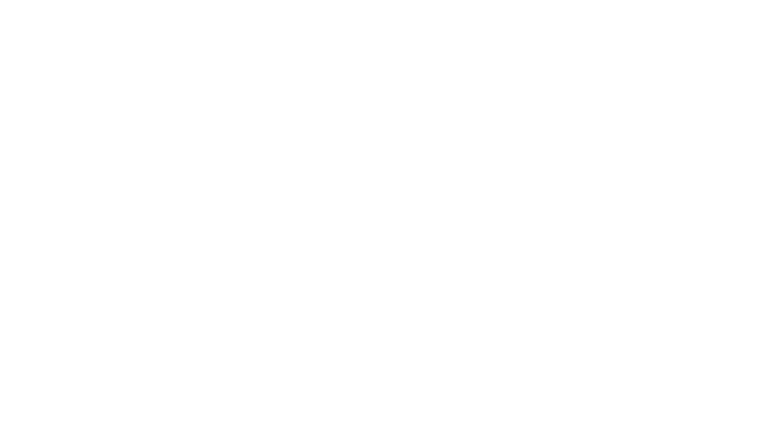
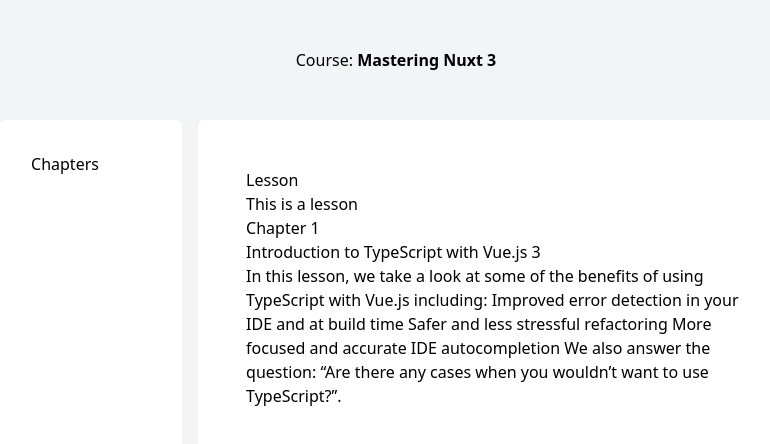
Before and after one commit to weijingbbb/nuxt3-study, a Nuxt app: page /course/chapter/1-chapter-1/lesson/1-introduction-to-typescript-with-vue-js-3 in a window 1280 px wide. Before the commit this address had no page. Shown: the top 444 px of the page, without its empty margins (244-1014 px from the left). Built offline with nearby package versions, Linux system fonts and the light colour scheme.

Commit message:
添加数据，匹配字段，路由为：/course/chapter/1-chapter-1/lesson/1-******

```diff
--- /dev/null
+++ b/composables/courseData.js
@@ -0,0 +1,145 @@
+export default {
+    title: 'TypeScript with Vue.js 3',
+    chapters: [
+        {
+            title: 'Chapter 1',
+            slug: '1-chapter-1',
+            number: 1,
+            lessons: [
+                {
+                    title: 'Introduction to TypeScript with Vue.js 3',
+                    slug: '1-introduction-to-typescript-with-vue-js-3',
+                    number: 1,
+                    downloadUrl:
+                        'https://vueschool.io/lessons/introduction-to-typescript-with-vue-js-3',
+                    videoId: 684236333,
+                    text: `In this lesson, we take a look at some of the benefits of using TypeScript with Vue.js including:
+  Improved error detection in your IDE and at build time
+  Safer and less stressful refactoring
+  More focused and accurate IDE autocompletion
+  We also answer the question: “Are there any cases when you wouldn’t want to use TypeScript?”.`,
+                },
+                {
+                    title: 'TypeScript in Vue Components',
+                    slug: '2-typescript-in-vue-components',
+                    number: 2,
+                    downloadUrl:
+                        'https://vueschool.io/lessons/typescript-in-vue-components',
+                    videoId: 684012498,
+                    text: `In this lesson, we learn how to direct Vue Single File Components to work with typescript.`,
+                },
+                {
+                    title: 'Typing Component Events',
+                    slug: '3-typing-component-events',
+                    number: 3,
+                    downloadUrl:
+                        'https://vueschool.io/lessons/typing-component-events',
+                    sourceUrl:
+                        'https://vueschool.io/lessons/typing-component-events',
+                    videoId: 686921522,
+                    text: `In this lesson, we learn how to type the payload of component events in Vue and TypeScript.`,
+                },
+            ],
+        },
+        {
+            title: 'Chapter 2',
+            slug: '2-chapter-2',
+            number: 2,
+            lessons: [
+                {
+                    title:
+                        'Using TypeScript with the Options API in Components',
+                    slug: '1-using-typescript-with-the-options-api-in-components',
+                    number: 1,
+                    downloadUrl:
+                        'https://vueschool.io/lessons/using-typescript-with-the-options-api-in-components',
+                    sourceUrl:
+                        'https://vueschool.io/lessons/using-typescript-with-the-options-api-in-components',
+                    videoId: 688503389,
+                    text: `In this lesson, we learn how to use TypeScript with the Vue.js Options API to type things such as component props, computed props, and events.`,
+                },
+                {
+                    title: 'Declaring and Typing Component Props',
+                    slug: '2-declaring-and-typing-component-props',
+                    number: 2,
+                    downloadUrl:
+                        'https://vueschool.io/lessons/declaring-and-typing-component-props',
+                    sourceUrl:
+                        'https://vueschool.io/lessons/declaring-and-typing-component-props',
+                    videoId: 688500728,
+                    text: `In this lesson, we’ll examine how to use TypeScript to define types for Vue component props. Along the way, you’ll also get a first hand look at the great DX this provides for interacting with those components.`,
+                },
+                {
+                    title: 'TypeScript in Vue Components',
+                    slug: '3-typescript-in-vue-components',
+                    number: 3,
+                    downloadUrl:
+                        'https://vueschool.io/lessons/typescript-in-vue-components',
+                    videoId: 684012498,
+                    text: `In this lesson, we learn how to direct Vue Single File Components to work with typescript.`,
+                },
+                {
+                    title: 'Typing Component Events',
+                    slug: '4-typing-component-events',
+                    number: 4,
+                    downloadUrl:
+                        'https://vueschool.io/lessons/typing-component-events',
+                    sourceUrl:
+                        'https://vueschool.io/lessons/typing-component-events',
+                    videoId: 686921522,
+                    text: `In this lesson, we learn how to type the payload of component events in Vue and TypeScript.`,
+                },
+            ],
+        },
+        {
+            title: 'Chapter 3',
+            slug: '3-chapter-3',
+            number: 3,
+            lessons: [
+                {
+                    title:
+                        'Using TypeScript with the Options API in Components',
+                    slug: '1-using-typescript-with-the-options-api-in-components',
+                    number: 1,
+                    downloadUrl:
+                        'https://vueschool.io/lessons/using-typescript-with-the-options-api-in-components',
+                    sourceUrl:
+                        'https://vueschool.io/lessons/using-typescript-with-the-options-api-in-components',
+                    videoId: 688503389,
+                    text: `In this lesson, we learn how to use TypeScript with the Vue.js Options API to type things such as component props, computed props, and events.`,
+                },
+                {
+                    title: 'Declaring and Typing Component Props',
+                    slug: '2-declaring-and-typing-component-props',
+                    number: 2,
+                    downloadUrl:
+                        'https://vueschool.io/lessons/declaring-and-typing-component-props',
+                    sourceUrl:
+                        'https://vueschool.io/lessons/declaring-and-typing-component-props',
+                    videoId: 688500728,
+                    text: `In this lesson, we’ll examine how to use TypeScript to define types for Vue component props. Along the way, you’ll also get a first hand look at the great DX this provides for interacting with those components.`,
+                },
+                {
+                    title: 'TypeScript in Vue Components',
+                    slug: '3-typescript-in-vue-components',
+                    number: 3,
+                    downloadUrl:
+                        'https://vueschool.io/lessons/typescript-in-vue-components',
+                    videoId: 684012498,
+                    text: `In this lesson, we learn how to direct Vue Single File Components to work with typescript.`,
+                },
+                {
+                    title: 'Typing Component Events',
+                    slug: '4-typing-component-events',
+                    number: 4,
+                    downloadUrl:
+                        'https://vueschool.io/lessons/typing-component-events',
+                    sourceUrl:
+                        'https://vueschool.io/lessons/typing-component-events',
+                    videoId: 686921522,
+                    text: `In this lesson, we learn how to type the payload of component events in Vue and TypeScript.`,
+                },
+            ],
+        },
+    ],
+};
--- /dev/null
+++ b/composables/useCourse.ts
@@ -0,0 +1,5 @@
+import courseData from './courseData';
+
+export const useCourse = () => {
+return courseData;
+};
--- a/pages/course.vue
+++ b/pages/course.vue
@@ -14,7 +14,7 @@
                 <!-- All the lessons for the course listed here -->
             </div>
 
-            <div class="prose p-12 bg-red-100 rounded-md w-[65ch]">
+            <div class="prose p-12 bg-white rounded-md w-[65ch]">
                 <NuxtPage />
             </div>
         </div>
--- a/pages/course/[chapterSlug]/[lessonSlug].vue
+++ /dev/null
@@ -1,6 +0,0 @@
-<template>
-    <h2>Lesson</h2>
-    <p>This is a lesson</p>
-    <p>Chapter slug: {{ $route.params.chapterSlug }}</p>
-    <p>Lesson slug: {{ $route.params.lessonSlug }}</p>
-</template>
--- /dev/null
+++ b/pages/course/chapter/[chapterSlug]/lesson/[lessonSlug].vue
@@ -0,0 +1,23 @@
+<template>
+    <h2>Lesson</h2>
+    <p>This is a lesson</p>
+    <p>{{ chapter.title }}</p>
+    <p>{{ lesson.title }}</p>
+    <p>{{ lesson.text  }}</p>
+</template>
+
+<script setup>
+const course = useCourse();
+const route = useRoute();
+console.log(course);
+const chapter = computed(() => {
+    return course.chapters.find(
+        (chapter) => chapter.slug === route.params.chapterSlug
+    );
+});
+const lesson = computed(() => {
+    return chapter.value.lessons.find(
+        (lesson) => lesson.slug === route.params.lessonSlug
+    );
+});
+</script>
```
